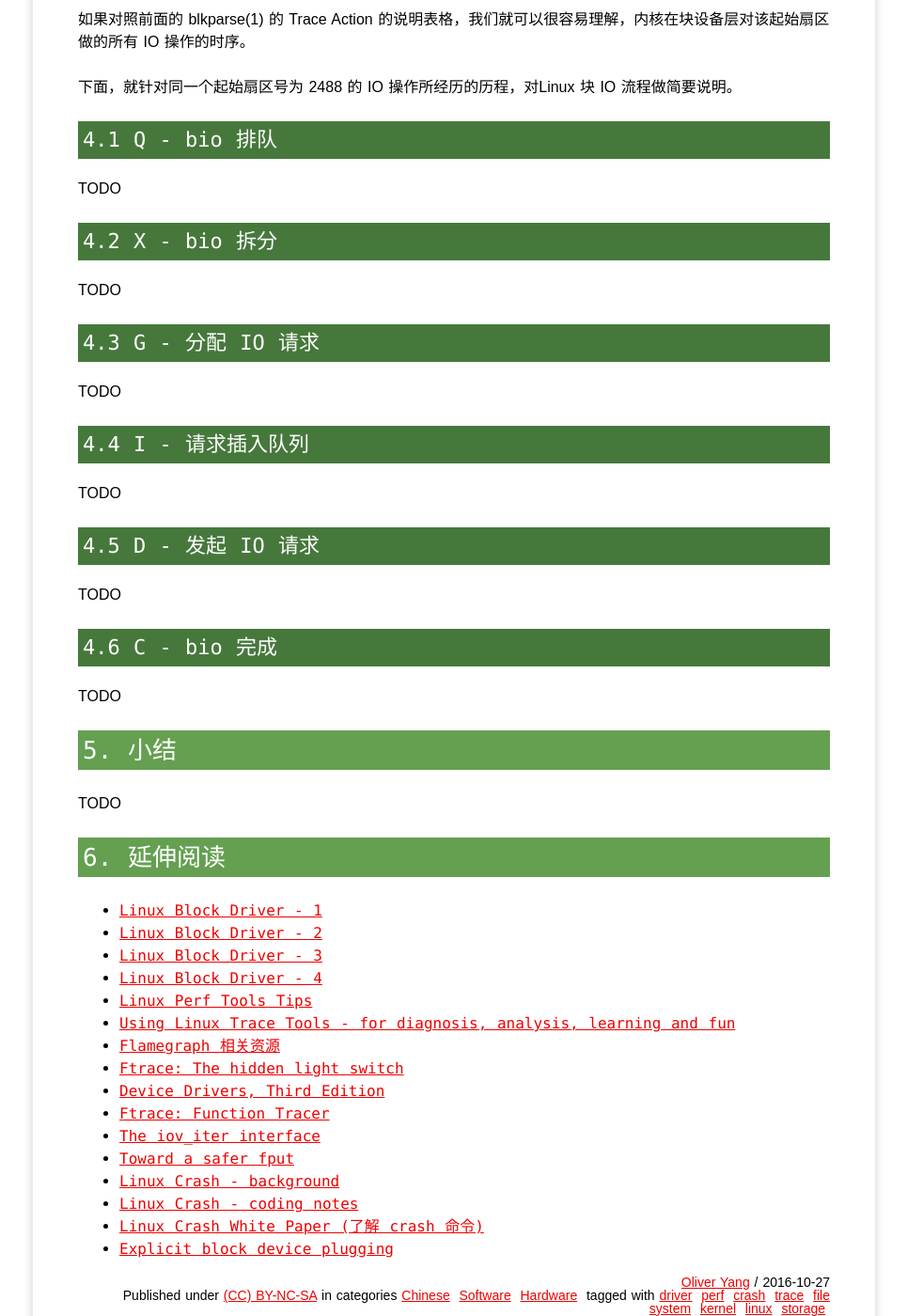
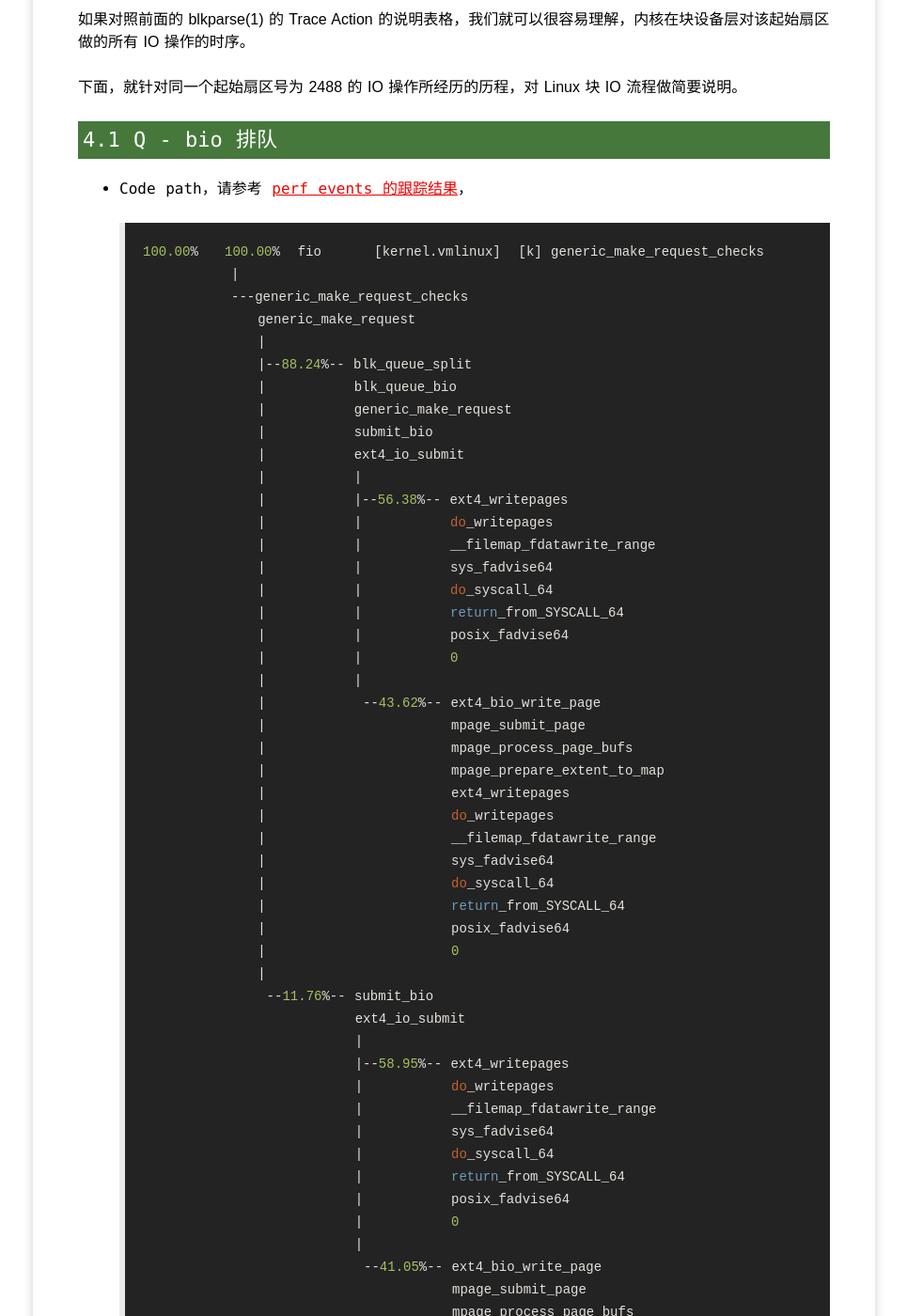
Before and after one commit to yangoliver/yangoliver.github.io, a Jekyll site: the page built from _posts/2016/2016-10-27-linux-block-driver-basic-5.md, in a window 1280 px wide and 1400 px high, scrolled down 3672 px. Shown: the whole window at 94% size, without its empty margins (157-1122 px from the left). Built offline with Jekyll 4.4.1, drawn with Linux system fonts in a browser that asks for light colours; comment, search, counter and statistics services are not loaded; some of the changed text lies outside the part shown.

Commit message:
update: code path description and reference links cleanup

```diff
--- a/_posts/2016/2016-10-27-linux-block-driver-basic-5.md
+++ b/_posts/2016/2016-10-27-linux-block-driver-basic-5.md
@@ -119,9 +119,69 @@ tags: [driver, perf, crash, trace, file system, kernel, linux, storage]
 
 如果对照前面的 blkparse(1) 的 Trace Action 的说明表格，我们就可以很容易理解，内核在块设备层对该起始扇区做的所有 IO 操作的时序。
 
-下面，就针对同一个起始扇区号为 2488 的 IO 操作所经历的历程，对Linux 块 IO 流程做简要说明。
+下面，就针对同一个起始扇区号为 2488 的 IO 操作所经历的历程，对 Linux 块 IO 流程做简要说明。
 
 ### 4.1 Q - bio 排队
+
+- Code path，请参考 [perf events 的跟踪结果](https://github.com/yangoliver/lktm/blob/master/drivers/block/sampleblk/labs/lab2/perf_block_bio_queue.log)，
+
+	  100.00%   100.00%  fio      [kernel.vmlinux]  [k] generic_make_request_checks
+                |
+                ---generic_make_request_checks
+                   generic_make_request
+                   |
+                   |--88.24%-- blk_queue_split
+                   |          blk_queue_bio
+                   |          generic_make_request
+                   |          submit_bio
+                   |          ext4_io_submit
+                   |          |
+                   |          |--56.38%-- ext4_writepages
+                   |          |          do_writepages
+                   |          |          __filemap_fdatawrite_range
+                   |          |          sys_fadvise64
+                   |          |          do_syscall_64
+                   |          |          return_from_SYSCALL_64
+                   |          |          posix_fadvise64
+                   |          |          0
+                   |          |
+                   |           --43.62%-- ext4_bio_write_page
+                   |                     mpage_submit_page
+                   |                     mpage_process_page_bufs
+                   |                     mpage_prepare_extent_to_map
+                   |                     ext4_writepages
+                   |                     do_writepages
+                   |                     __filemap_fdatawrite_range
+                   |                     sys_fadvise64
+                   |                     do_syscall_64
+                   |                     return_from_SYSCALL_64
+                   |                     posix_fadvise64
+                   |                     0
+                   |
+                    --11.76%-- submit_bio
+                              ext4_io_submit
+                              |
+                              |--58.95%-- ext4_writepages
+                              |          do_writepages
+                              |          __filemap_fdatawrite_range
+                              |          sys_fadvise64
+                              |          do_syscall_64
+                              |          return_from_SYSCALL_64
+                              |          posix_fadvise64
+                              |          0
+                              |
+                               --41.05%-- ext4_bio_write_page
+                                         mpage_submit_page
+                                         mpage_process_page_bufs
+                                         mpage_prepare_extent_to_map
+                                         ext4_writepages
+                                         do_writepages
+                                         __filemap_fdatawrite_range
+                                         sys_fadvise64
+                                         do_syscall_64
+                                         return_from_SYSCALL_64
+                                         posix_fadvise64
+                                         0
 
 TODO
 
@@ -157,12 +217,7 @@ TODO
 * [Linux Block Driver - 4](http://oliveryang.net/2016/08/linux-block-driver-basic-4)
 * [Linux Perf Tools Tips](http://oliveryang.net/2016/07/linux-perf-tools-tips/)
 * [Using Linux Trace Tools - for diagnosis, analysis, learning and fun](https://github.com/yangoliver/mydoc/blob/master/share/linux_trace_tools.pdf)
-* [Flamegraph 相关资源](http://www.brendangregg.com/flamegraphs.html)
 * [Ftrace: The hidden light switch](http://lwn.net/Articles/608497)
-* [Device Drivers, Third Edition](http://lwn.net/Kernel/LDD3)
-* [Ftrace: Function Tracer](https://github.com/torvalds/linux/blob/master/Documentation/trace/ftrace.txt)
-* [The iov_iter interface](https://lwn.net/Articles/625077/)
-* [Toward a safer fput](https://lwn.net/Articles/494158/)
 * [Linux Crash - background](http://oliveryang.net/2015/06/linux-crash-background)
 * [Linux Crash - coding notes](http://oliveryang.net/2015/07/linux-crash-coding-notes/)
 * [Linux Crash White Paper (了解 crash 命令)](http://people.redhat.com/anderson/crash_whitepaper)
```
